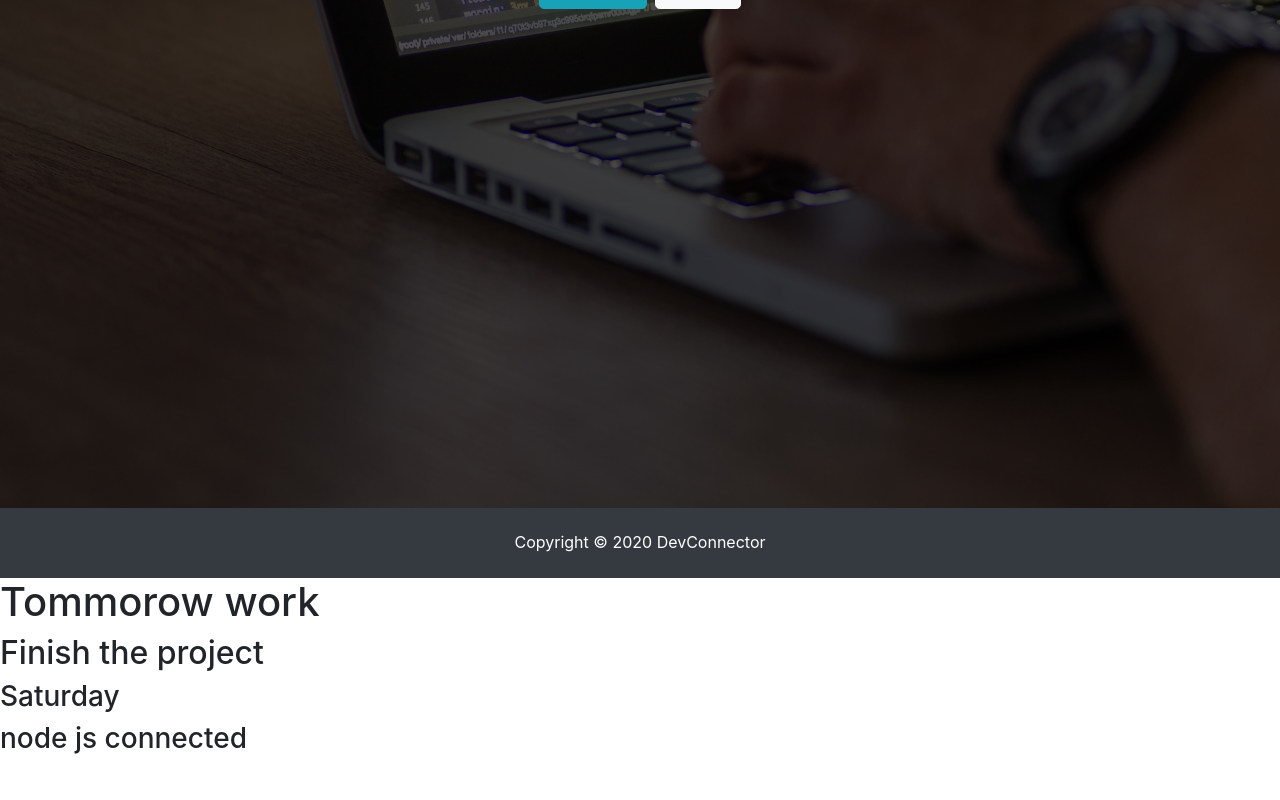
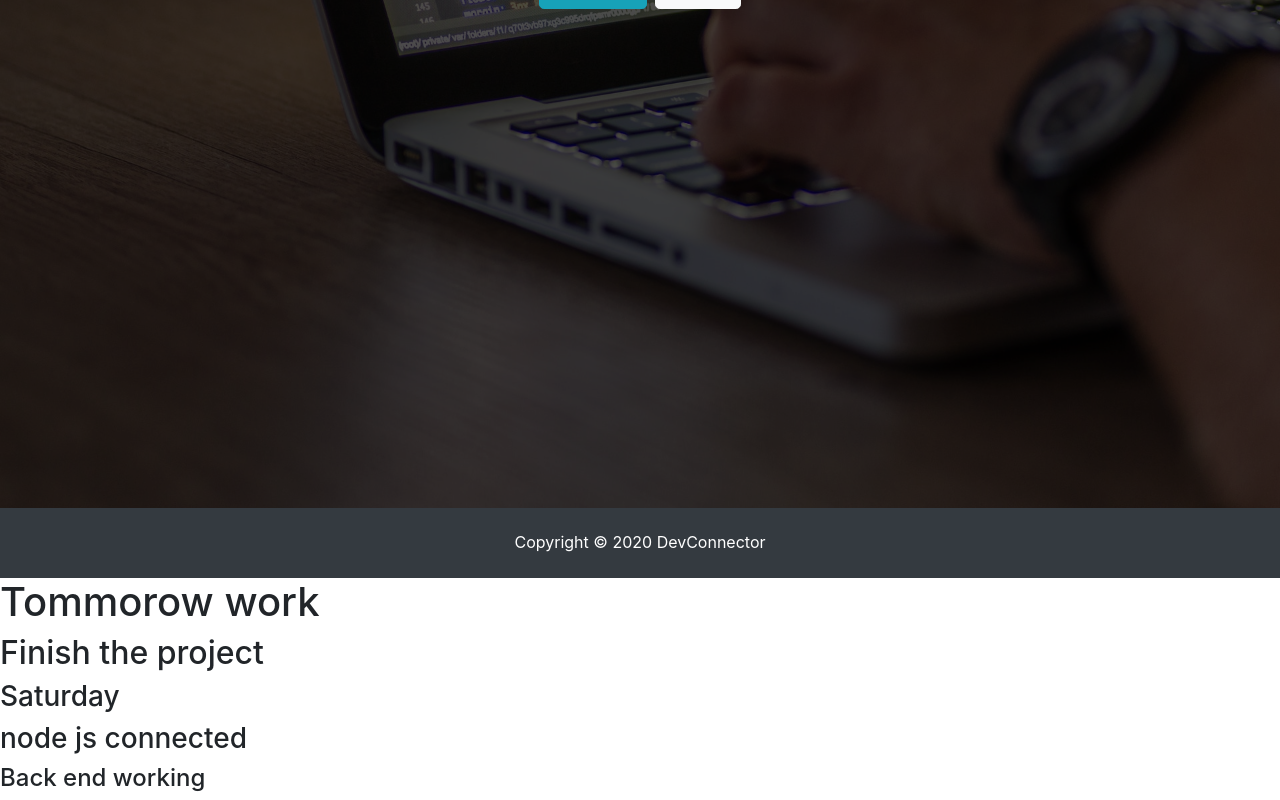
Before and after one commit to akashrattan43/connect, a React (Create React App) app in the folder client/: page / in a window 1280 px wide. Shown: the part 348-1148 px from the top of the page. Before the commit the page ends 1112 px from the top, so only its background shows below. Built offline with nearby package versions, Linux system fonts and the light colour scheme.

Commit message:
node working

```diff
--- a/client/src/App.js
+++ b/client/src/App.js
@@ -13,6 +13,7 @@ function App() {
      <h2>Finish the project</h2>
      <h3>Saturday </h3>
      <h3>node js connected</h3>
+     <h4>Back end working</h4>
     </div>
   );
 }
```
